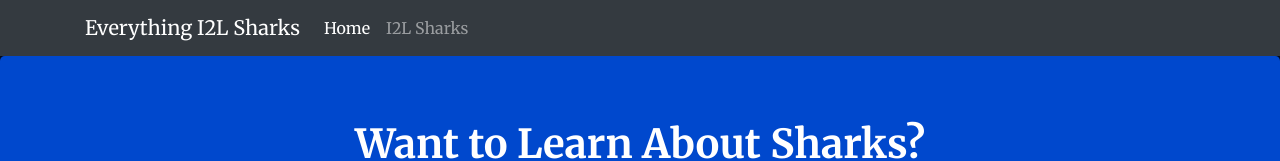
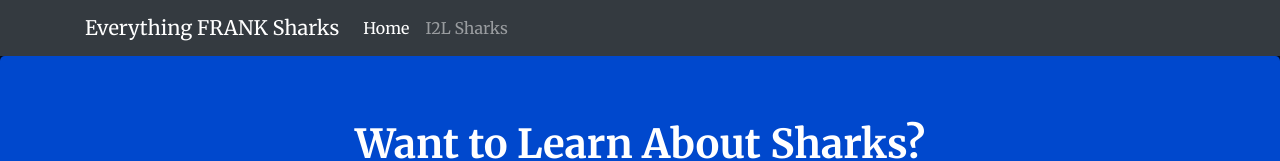
Before and after one commit to shujaahmedi2l/nodejs-final-db, a website: page views/index.html in a window 1280 px wide. Shown: the top 161 px of the page. Drawn offline with nearby package versions, Linux system fonts and the light colour scheme.

Commit message:
Update index.html

```diff
--- a/views/index.html
+++ b/views/index.html
@@ -1,7 +1,7 @@
 <!DOCTYPE html>
 <html lang="en">
   <head>
-    <title>About I2L Sharks</title>
+    <title>About FRANK I2L Sharks</title>
     <meta charset="utf-8" />
     <meta name="viewport" content="width=device-width, initial-scale=1" />
     <link
@@ -30,7 +30,7 @@
         >
           <span class="sr-only">Toggle navigation</span>
         </button>
-        <a class="navbar-brand" href="#">Everything I2L Sharks</a>
+        <a class="navbar-brand" href="#">Everything FRANK Sharks</a>
         <div class="collapse navbar-collapse" id="bs-example-navbar-collapse-1">
           <ul class="nav navbar-nav mr-auto">
             <li class="active nav-item">
```
